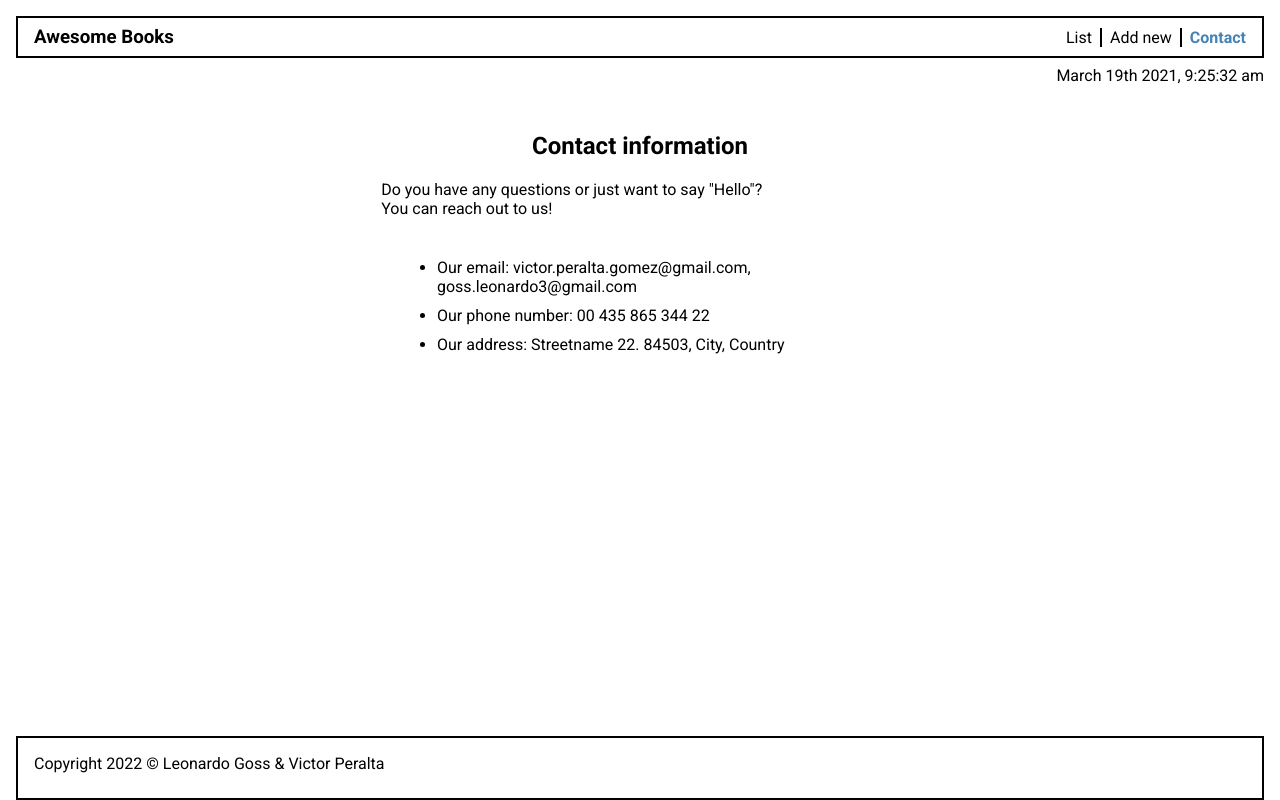
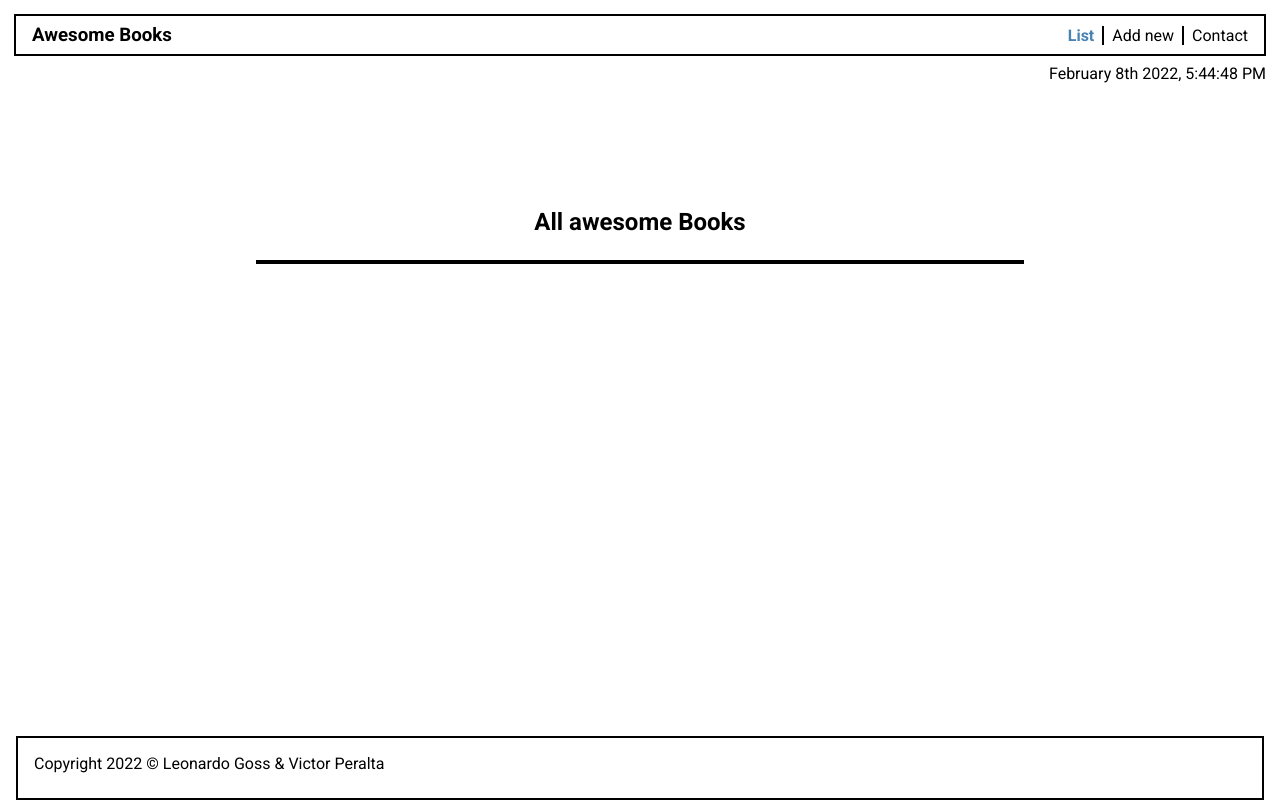
Before and after one commit to VicPeralta/awesomeBooks, a website: page index.html in a window 1280 px wide. Drawn offline with Linux system fonts and the light colour scheme.

Commit message:
Add date/time function
modified:   index.html
modified:   script.js
modified:   styles.css

```diff
--- a/index.html
+++ b/index.html
@@ -15,13 +15,13 @@
       <h3>Awesome Books</h3>
       <ul class="navlinks">
         <li>
-          <a href="#book-list">List</a>
+          <a href="#book-list" class="selected">List</a>
         </li>
         <li>
           <a href="#add">Add new</a>
         </li>
         <li>
-          <a href="#contact" class="selected">Contact</a>
+          <a href="#contact" >Contact</a>
         </li>
       </ul>
     </nav>
@@ -30,7 +30,7 @@
     </div>
   </header>
   <main>
-    <section id="book-list" class="">
+    <section id="book-list" class="active">
       <h1>All awesome Books</h1>
       <template id="books-template">
         <ul class="book-card">
@@ -45,7 +45,6 @@
       </div>
     </section>
     <section id="add">
-      <hr>
       <h2>Add a new book</h2>
       <ul class="add-book">
         <li>
@@ -59,7 +58,7 @@
         </li>
       </ul>
     </section>
-    <section id="contact" class="active">
+    <section id="contact" class="">
       <h2>Contact information</h2>
       <p>Do you have any questions or just want to say "Hello"? <br>You can reach out to us!</p>
       <ul>
--- a/script.js
+++ b/script.js
@@ -29,6 +29,29 @@ class BookShelf {
   }
 }
 
+function getEndDay(day) {
+  const iDay = Number(day);
+  if (iDay > 3 && iDay < 21) return 'th';
+  switch (iDay % 10) {
+    case 1: return 'st';
+    case 2: return 'nd';
+    case 3: return 'rd';
+    default: return 'th';
+  }
+}
+
+function updateDate() {
+  const dt = new Date();
+  let month = dt.toLocaleString('en-US', { month: 'long' });
+  const day = dt.toLocaleString('en-US', { day: 'numeric' });
+  const endDay = getEndDay(day);
+  const year = dt.toLocaleString('en-US', { year: 'numeric' });
+  const time = dt.toLocaleTimeString('en-US', { hour: 'numeric', minute: 'numeric', second: 'numeric' });
+  month += ` ${day}${endDay} ${year}, ${time}`;
+  document.querySelector('.datetime p').textContent = month;
+}
+
+window.setInterval(updateDate, 1000);
 const gBookShelf = new BookShelf();
 
 function displayBooks(bookList) {
--- a/styles.css
+++ b/styles.css
@@ -36,10 +36,11 @@ a {
 header {
   position: fixed;
   top: 0;
-  padding: 16px;
+  padding: 14px;
   width: 100%;
-  height: 14vh;
+  min-height: 14vh;
   background-color: white;
+  z-index: 1;
 }
 
 nav {
@@ -76,7 +77,7 @@ nav {
 }
 
 main {
-  margin-top: 14vh;
+  margin-top: 18vh;
   width: 100%;
   display: flex;
   flex-direction: column;
@@ -199,12 +200,12 @@ main {
 footer {
   position: fixed;
   bottom: 0;
+  left: 16px;
+  right:16px;
   background-color: white;
   border: 2px solid black;
   padding: 16px;
   height: 8vh;
-  left: 16px;
-  right:16px;
 }
 
 @media (max-width: 700px) {
```
